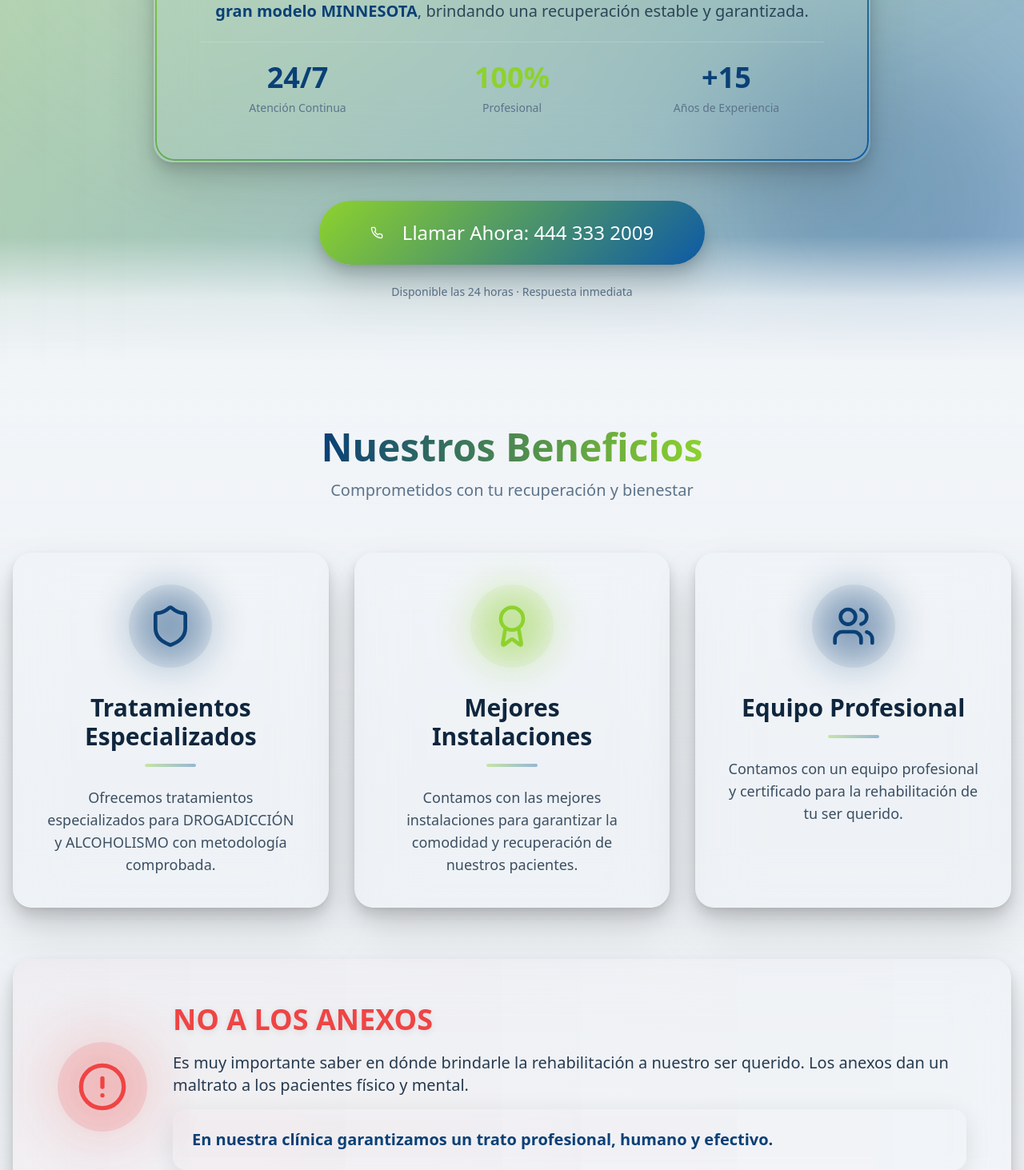
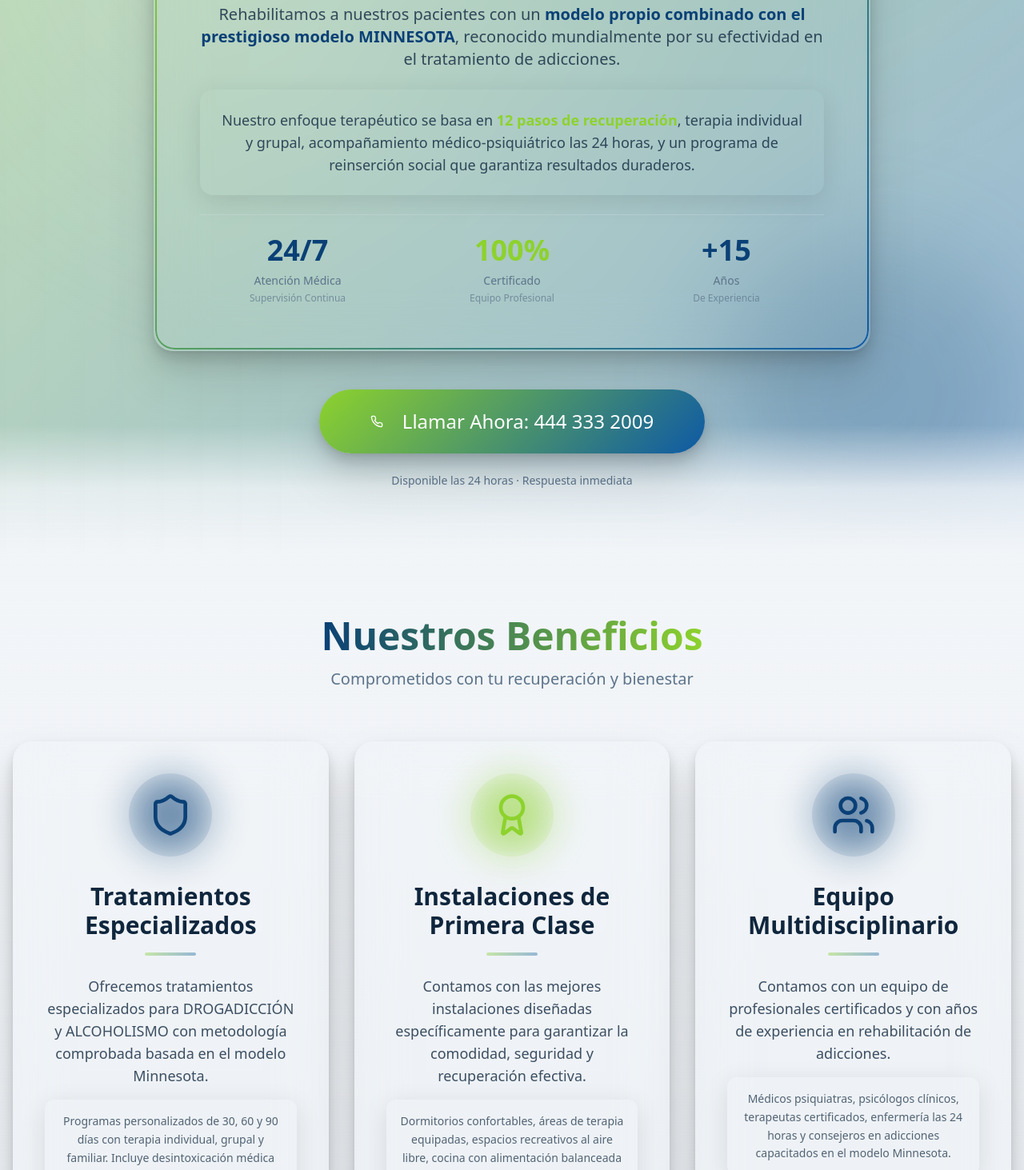
Before and after one commit to Alecsiomatic/fuerza-para-seguir, a React (Vite) app: page / in a window 1280 px wide. Shown: the part 927-2390 px from the top of the page at 80% size. Built offline with nearby package versions, Linux system fonts and the light colour scheme; the HTML template or start-up script is replaced by a standard one.

Commit message:
Refactor: Expand section content

```diff
--- a/src/components/Benefits.tsx
+++ b/src/components/Benefits.tsx
@@ -4,19 +4,22 @@ const benefits = [
   {
     icon: Shield,
     title: "Tratamientos Especializados",
-    description: "Ofrecemos tratamientos especializados para DROGADICCIÓN y ALCOHOLISMO con metodología comprobada.",
+    description: "Ofrecemos tratamientos especializados para DROGADICCIÓN y ALCOHOLISMO con metodología comprobada basada en el modelo Minnesota.",
+    details: "Programas personalizados de 30, 60 y 90 días con terapia individual, grupal y familiar. Incluye desintoxicación médica supervisada y plan de prevención de recaídas.",
     color: "text-primary"
   },
   {
     icon: Award,
-    title: "Mejores Instalaciones",
-    description: "Contamos con las mejores instalaciones para garantizar la comodidad y recuperación de nuestros pacientes.",
+    title: "Instalaciones de Primera Clase",
+    description: "Contamos con las mejores instalaciones diseñadas específicamente para garantizar la comodidad, seguridad y recuperación efectiva.",
+    details: "Dormitorios confortables, áreas de terapia equipadas, espacios recreativos al aire libre, cocina con alimentación balanceada y zonas de descanso con ambientes tranquilos.",
     color: "text-secondary"
   },
   {
     icon: Users,
-    title: "Equipo Profesional",
-    description: "Contamos con un equipo profesional y certificado para la rehabilitación de tu ser querido.",
+    title: "Equipo Multidisciplinario",
+    description: "Contamos con un equipo de profesionales certificados y con años de experiencia en rehabilitación de adicciones.",
+    details: "Médicos psiquiatras, psicólogos clínicos, terapeutas certificados, enfermería las 24 horas y consejeros en adicciones capacitados en el modelo Minnesota.",
     color: "text-primary"
   }
 ];
@@ -64,9 +67,14 @@ export const Benefits = () => {
                     {benefit.title}
                   </h3>
                   <div className="w-16 h-1 mx-auto gradient-primary rounded-full opacity-40 mb-6 group-hover:w-24 transition-all duration-500" />
-                  <p className="text-base md:text-lg text-foreground/80 text-center leading-relaxed">
+                  <p className="text-base md:text-lg text-foreground/80 text-center leading-relaxed mb-4">
                     {benefit.description}
                   </p>
+                  <div className="glass rounded-xl p-4 mt-4 border border-border/20">
+                    <p className="text-sm text-foreground/70 text-center leading-relaxed">
+                      {benefit.details}
+                    </p>
+                  </div>
                 </div>
               </div>
             );
@@ -94,12 +102,19 @@ export const Benefits = () => {
               <div className="space-y-4">
                 <p className="text-lg md:text-xl text-foreground/90 leading-relaxed">
                   Es muy importante saber en dónde brindarle la rehabilitación a nuestro ser querido.
-                  Los anexos dan un maltrato a los pacientes físico y mental.
+                  Los anexos representan lugares sin certificación que dan un maltrato a los pacientes físico y mental,
+                  sin personal capacitado ni instalaciones adecuadas.
                 </p>
                 <div className="glass rounded-2xl p-6 border-l-4 border-primary">
-                  <p className="text-lg md:text-xl text-foreground/90 leading-relaxed">
+                  <p className="text-lg md:text-xl text-foreground/90 leading-relaxed mb-3">
                     <strong className="text-primary font-bold">En nuestra clínica garantizamos un trato profesional, humano y efectivo.</strong>
                   </p>
+                  <ul className="space-y-2 text-base text-foreground/80">
+                    <li>✓ Personal certificado y supervisión médica constante</li>
+                    <li>✓ Instalaciones acondicionadas y seguras</li>
+                    <li>✓ Programas terapéuticos basados en evidencia científica</li>
+                    <li>✓ Respeto absoluto a la dignidad y derechos humanos</li>
+                  </ul>
                 </div>
               </div>
             </div>
--- a/src/components/Contact.tsx
+++ b/src/components/Contact.tsx
@@ -15,11 +15,13 @@ export const Contact = () => {
           <div className="text-center mb-12 animate-fade-in">
             <h2 className="text-4xl md:text-5xl font-bold mb-4">
               <span className="bg-gradient-to-r from-primary to-secondary bg-clip-text text-transparent">
-                Contáctanos
+                Contáctanos Ahora
               </span>
             </h2>
-            <p className="text-xl text-muted-foreground">
-              Estamos aquí para ayudarte. Da el primer paso hacia la recuperación.
+            <p className="text-xl text-muted-foreground max-w-3xl mx-auto">
+              Estamos aquí para ayudarte las 24 horas del día, los 7 días de la semana.
+              Da el primer paso hacia la recuperación de tu ser querido.
+              La atención inmediata puede marcar la diferencia.
             </p>
           </div>
 
@@ -84,14 +86,31 @@ export const Contact = () => {
                 </div>
               </div>
 
+              {/* Info adicional */}
+              <div className="grid md:grid-cols-2 gap-6 mb-10">
+                <div className="glass rounded-2xl p-6 border-l-4 border-primary">
+                  <h4 className="font-bold text-primary mb-3 text-lg">Evaluación Inicial Gratuita</h4>
+                  <p className="text-sm text-foreground/80">
+                    Nuestros especialistas realizan una valoración completa sin costo para determinar el mejor programa de tratamiento.
+                  </p>
+                </div>
+                <div className="glass rounded-2xl p-6 border-l-4 border-secondary">
+                  <h4 className="font-bold text-secondary mb-3 text-lg">Proceso de Admisión Rápido</h4>
+                  <p className="text-sm text-foreground/80">
+                    Entendemos la urgencia. Podemos iniciar el tratamiento el mismo día de la llamada con disponibilidad inmediata.
+                  </p>
+                </div>
+              </div>
+
               {/* CTA Section */}
               <div className="text-center pt-10 border-t border-border/50">
                 <div className="mb-8 space-y-3">
                   <p className="text-2xl md:text-3xl font-bold text-foreground">
-                    No esperes más
+                    No esperes más, cada momento cuenta
                   </p>
                   <p className="text-lg md:text-xl text-foreground/80">
-                    Tu recuperación comienza con una llamada
+                    Tu recuperación o la de tu ser querido comienza con una simple llamada.
+                    Nuestro equipo está listo para atenderte ahora.
                   </p>
                 </div>
 
@@ -102,12 +121,17 @@ export const Contact = () => {
                 >
                   <span className="absolute inset-0 bg-gradient-to-r from-transparent via-white/20 to-transparent translate-x-[-200%] group-hover:translate-x-[200%] transition-transform duration-1000" />
                   <Phone className="mr-4 h-8 w-8 group-hover:animate-pulse relative z-10" />
-                  <span className="relative z-10">Llamar Ahora</span>
+                  <span className="relative z-10">Llamar Ahora: 444 333 2009</span>
                 </Button>
 
-                <p className="mt-6 text-sm text-muted-foreground">
-                  Atención inmediata · Confidencial · Profesional
-                </p>
+                <div className="mt-6 glass rounded-xl p-4 max-w-2xl mx-auto">
+                  <p className="text-sm text-muted-foreground mb-2">
+                    <strong className="text-foreground">Atención inmediata · Confidencial · Profesional</strong>
+                  </p>
+                  <p className="text-xs text-muted-foreground">
+                    Aceptamos llamadas de familiares. Orientación sin compromiso disponible 24/7.
+                  </p>
+                </div>
               </div>
             </div>
           </div>
--- a/src/components/Hero.tsx
+++ b/src/components/Hero.tsx
@@ -51,25 +51,36 @@ export const Hero = () => {
           <div className="glass-premium rounded-3xl p-10 md:p-14 mb-12 shadow-luxury max-w-4xl mx-auto border-gradient animate-scale-in" style={{ animationDelay: '0.2s' }}>
             <div className="space-y-6">
               <p className="text-xl md:text-2xl text-foreground/90 leading-relaxed font-light">
-                Somos una clínica especializada en la rehabilitación de personas con adicciones.
+                Somos una clínica especializada en la rehabilitación de personas con adicciones,
+                comprometidos con brindar un tratamiento integral, humano y efectivo.
               </p>
               <div className="w-24 h-px mx-auto gradient-primary opacity-40" />
               <p className="text-lg md:text-xl text-foreground/80 leading-relaxed">
-                Rehabilitamos a nuestros pacientes con un <strong className="text-primary font-semibold">modelo propio combinado con el gran modelo MINNESOTA</strong>,
-                brindando una recuperación estable y garantizada.
+                Rehabilitamos a nuestros pacientes con un <strong className="text-primary font-semibold">modelo propio combinado con el prestigioso modelo MINNESOTA</strong>,
+                reconocido mundialmente por su efectividad en el tratamiento de adicciones.
               </p>
+              <div className="glass rounded-2xl p-6 mt-6 border-l-4 border-secondary">
+                <p className="text-base md:text-lg text-foreground/80 leading-relaxed">
+                  Nuestro enfoque terapéutico se basa en <strong className="text-secondary">12 pasos de recuperación</strong>,
+                  terapia individual y grupal, acompañamiento médico-psiquiátrico las 24 horas,
+                  y un programa de reinserción social que garantiza resultados duraderos.
+                </p>
+              </div>
               <div className="grid md:grid-cols-3 gap-6 mt-8 pt-6 border-t border-border/30">
                 <div className="text-center">
                   <div className="text-3xl md:text-4xl font-bold text-primary mb-2">24/7</div>
-                  <div className="text-sm text-muted-foreground">Atención Continua</div>
+                  <div className="text-sm text-muted-foreground">Atención Médica</div>
+                  <div className="text-xs text-muted-foreground/70 mt-1">Supervisión Continua</div>
                 </div>
                 <div className="text-center">
                   <div className="text-3xl md:text-4xl font-bold text-secondary mb-2">100%</div>
-                  <div className="text-sm text-muted-foreground">Profesional</div>
+                  <div className="text-sm text-muted-foreground">Certificado</div>
+                  <div className="text-xs text-muted-foreground/70 mt-1">Equipo Profesional</div>
                 </div>
                 <div className="text-center">
                   <div className="text-3xl md:text-4xl font-bold text-primary mb-2">+15</div>
-                  <div className="text-sm text-muted-foreground">Años de Experiencia</div>
+                  <div className="text-sm text-muted-foreground">Años</div>
+                  <div className="text-xs text-muted-foreground/70 mt-1">De Experiencia</div>
                 </div>
               </div>
             </div>
```
